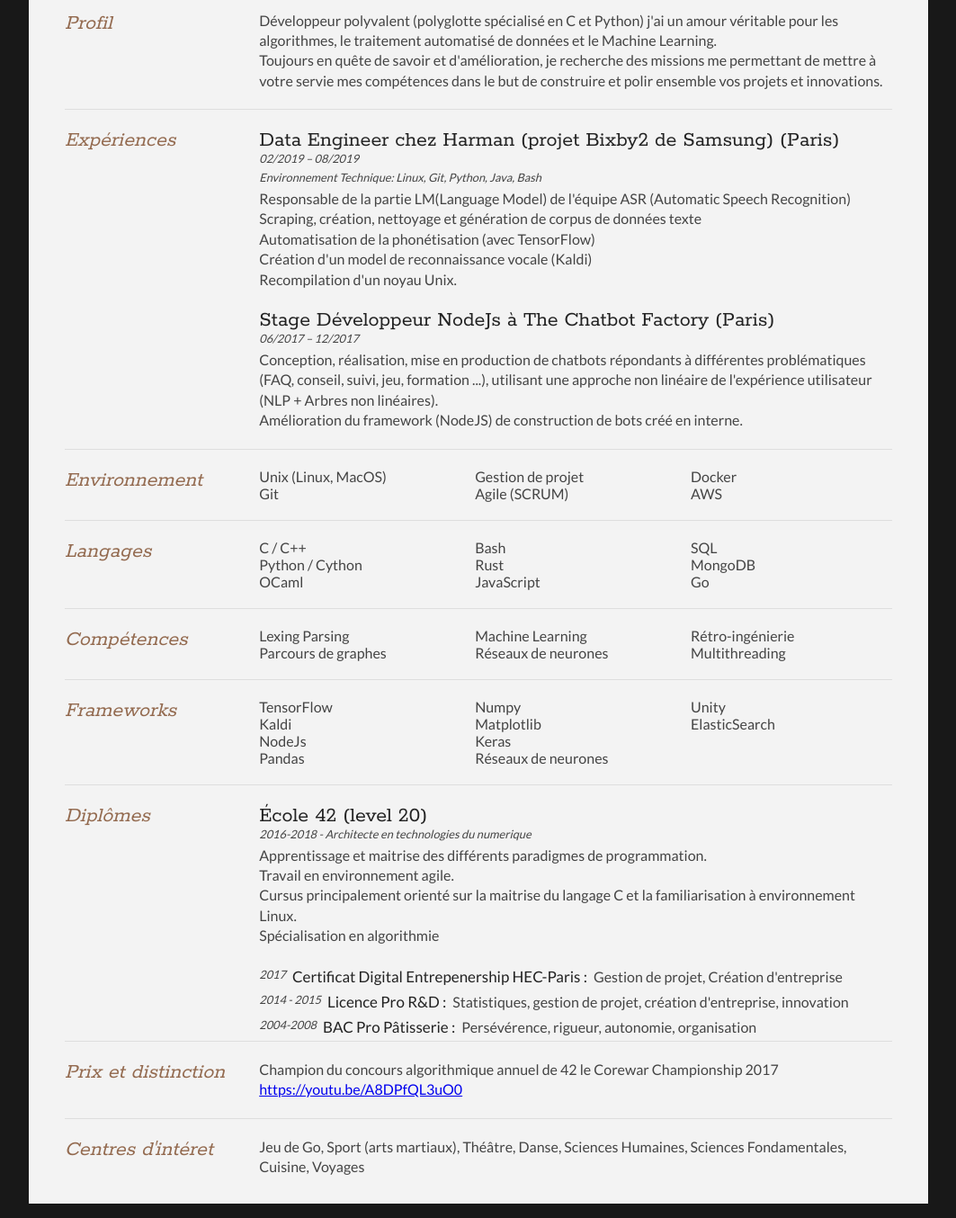
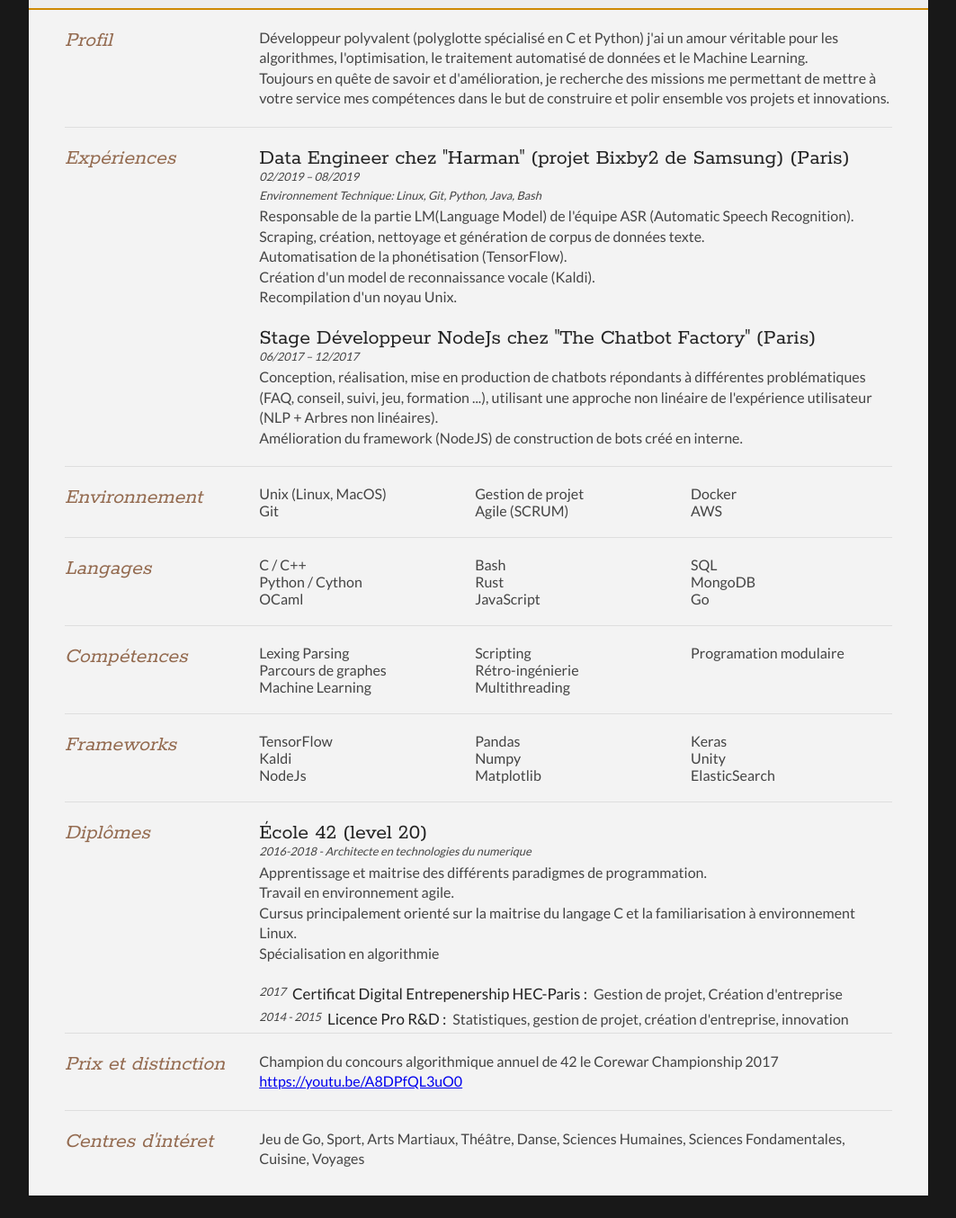
Before and after one commit to gnebie/cv, a plain HTML site: page index_fr.html in a window 1280 px wide. Shown: the part 245-1599 px from the top of the page at 90% size, without its empty margins (108-1171 px from the left). Drawn offline with Linux system fonts and the light colour scheme.

Commit message:
[UPDATE] update fr CV remove patisserie  add some details

```diff
--- a/index_fr.html
+++ b/index_fr.html
@@ -24,7 +24,7 @@
 			<div id="name">
 				<h1 class="quickFade delayTwo">NEBIE Guillaume Lalé</h1>
 				<h3 class="quickFade delayThree">Architecte en technologies du numérique </h3>
-				<h2 class="quickFade delayThree">Développeur </h2>
+				<h2 class="quickFade delayThree">Développeur logiciels /<br> Data Engineer</h2>
 			</div>
 
 			<div id="contactDetails" class="quickFade delayFour">
@@ -49,9 +49,10 @@
 					</div>
 
 					<div class="sectionContent">
-						<p> Développeur polyvalent (polyglotte spécialisé en C et Python) j'ai un amour véritable pour les algorithmes, le traitement automatisé de données et le Machine Learning.<br>
-						Toujours en quête de savoir et d'amélioration,
-						je recherche des missions me permettant de mettre à votre servie mes compétences dans le but de construire et polir ensemble vos projets et innovations.<br>
+						<p> Développeur polyvalent (polyglotte spécialisé en C et Python) j'ai un amour véritable pour les algorithmes, l'optimisation, le traitement automatisé de données et le Machine Learning.<br>
+							Toujours en quête de savoir et d'amélioration,
+							je recherche des missions me permettant de mettre à votre service mes compétences dans le but de construire et polir ensemble vos projets et innovations.<br>
+						</p>
 					</div>
 				</article>
 				<div class="clear"></div>
@@ -65,19 +66,19 @@
 
 				<div class="sectionContent">
 					<article>
-						<h2>Data Engineer chez Harman (projet Bixby2 de Samsung) (Paris)</h2>
+						<h2>Data Engineer chez "Harman" (projet Bixby2 de Samsung) (Paris)</h2>
 						<p class="subDetails">02/2019 – 08/2019</p>
 						<p class="subDetails"> Environnement Technique: Linux, Git, Python, Java, Bash  </p>
 
-						<p>Responsable de la partie LM(Language Model) de l'équipe ASR (Automatic Speech Recognition)<br>
-							Scraping, création, nettoyage et génération de corpus de données texte <br>
-							Automatisation de la phonétisation (avec TensorFlow) <br>
-							Création d'un model de reconnaissance vocale (Kaldi) <br>
+						<p>Responsable de la partie LM(Language Model) de l'équipe ASR (Automatic Speech Recognition).<br>
+							Scraping, création, nettoyage et génération de corpus de données texte. <br>
+							Automatisation de la phonétisation (TensorFlow). <br>
+							Création d'un model de reconnaissance vocale (Kaldi). <br>
 							Recompilation d'un noyau Unix.
 						</p>
 					</article>
 					<article>
-						<h2>Stage Développeur NodeJs à The Chatbot Factory (Paris)</h2>
+						<h2>Stage Développeur NodeJs chez "The Chatbot Factory" (Paris)</h2>
 						<p class="subDetails">06/2017 – 12/2017</p>
 						<p>Conception, réalisation,
 							mise en production de chatbots répondants à différentes problématiques
@@ -139,9 +140,10 @@
 						<li>Lexing Parsing</li>
 						<li>Parcours de graphes</li>
 						<li>Machine Learning</li>
-						<li>Réseaux de neurones</li>
+						<li>Scripting</li>
 						<li>Rétro-ingénierie</li>
 						<li>Multithreading</li>
+						<li>Programation modulaire</li>
 					</ul>
 				</div>
 				<div class="clear"></div>
@@ -160,7 +162,6 @@
 						<li>Numpy</li>
 						<li>Matplotlib</li>
 						<li>Keras</li>
-						<li>Réseaux de neurones</li>
 						<li>Unity</li>
 						<li>ElasticSearch</li>
 					</ul>
@@ -196,13 +197,6 @@
 						<p>Statistiques, gestion de projet, création d'entreprise, innovation</p>
 					</article>
 				</div>
-				<div class="sectionContent">
-					<article class="titleDiplome">
-						<p class="subDetails" > 2004-2008 </p>
-						<h3 >BAC Pro Pâtisserie : </h3>
-						<p >Persévérence, rigueur, autonomie, organisation </p>
-					</article>
-				</div>
 				<div class="clear"></div>
 
 			</section>
@@ -227,7 +221,7 @@
 
 				<div class="sectionContent">
 					<article>
-						<p>Jeu de Go, Sport (arts martiaux), Théâtre, Danse, Sciences Humaines, Sciences Fondamentales, Cuisine, Voyages</p>
+						<p>Jeu de Go, Sport, Arts Martiaux, Théâtre, Danse, Sciences Humaines, Sciences Fondamentales, Cuisine, Voyages</p>
 					</article>
 				</div>
 				<div class="clear"></div>
```
